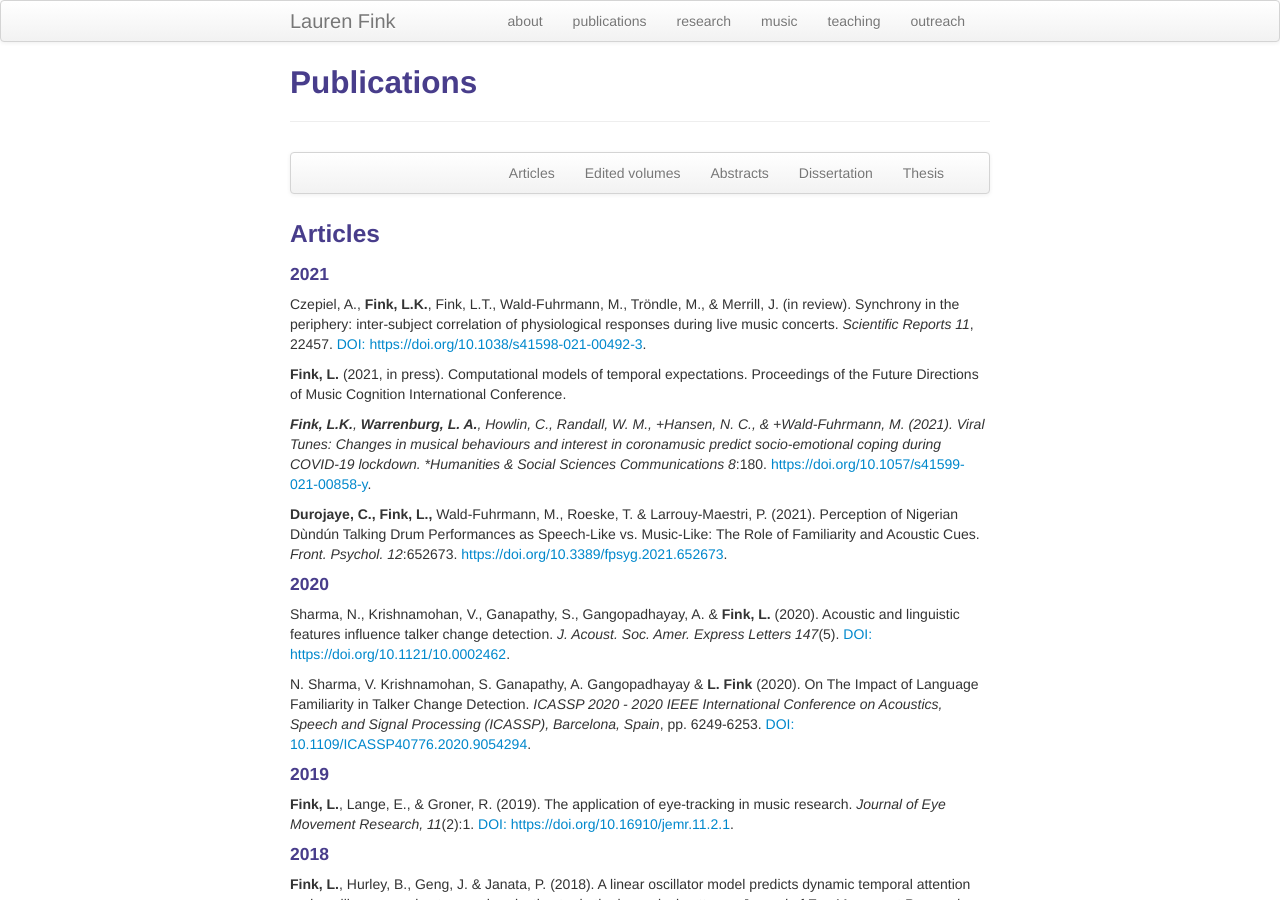
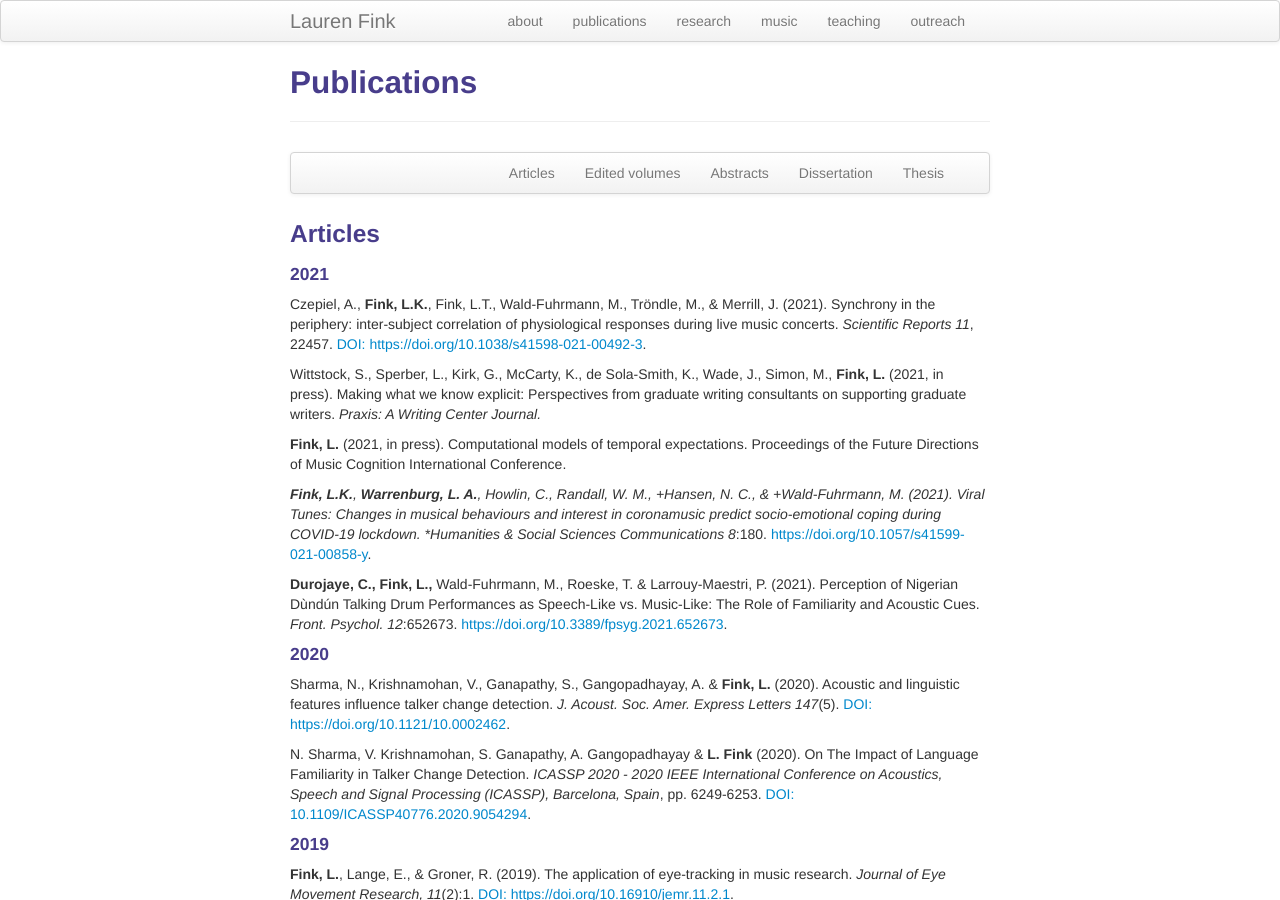
Before and after one commit to lkfink/lkfink.github.io, a Jekyll site: the page built from pages/pubs.md, in a window 1280 px wide and 900 px high. Built offline with Jekyll 4.4.1, drawn with Linux system fonts in a browser that asks for light colours.

Commit message:
fix typo

```diff
--- a/pages/pubs.md
+++ b/pages/pubs.md
@@ -35,7 +35,9 @@ description: Lauren Fink's publications
 
 #### 2021
 
-Czepiel, A., **Fink, L.K.**, Fink, L.T., Wald-Fuhrmann, M., Tröndle, M., & Merrill, J. (in review). Synchrony in the periphery: inter-subject correlation of physiological responses during live music concerts. *Scientific Reports 11*, 22457. [DOI: https://doi.org/10.1038/s41598-021-00492-3](https://doi.org/10.1038/s41598-021-00492-3){:target="_blank"}.
+Czepiel, A., **Fink, L.K.**, Fink, L.T., Wald-Fuhrmann, M., Tröndle, M., & Merrill, J. (2021). Synchrony in the periphery: inter-subject correlation of physiological responses during live music concerts. *Scientific Reports 11*, 22457. [DOI: https://doi.org/10.1038/s41598-021-00492-3](https://doi.org/10.1038/s41598-021-00492-3){:target="_blank"}.
+
+Wittstock, S., Sperber, L., Kirk, G., McCarty, K., de Sola-Smith, K., Wade, J., Simon, M., **Fink, L.** (2021, in press). Making what we know explicit: Perspectives from graduate writing consultants on supporting graduate writers. *Praxis: A Writing Center Journal.*
 
 **Fink, L.** (2021, in press). Computational models of temporal expectations. Proceedings of the Future Directions of Music Cognition International Conference.
 
```
